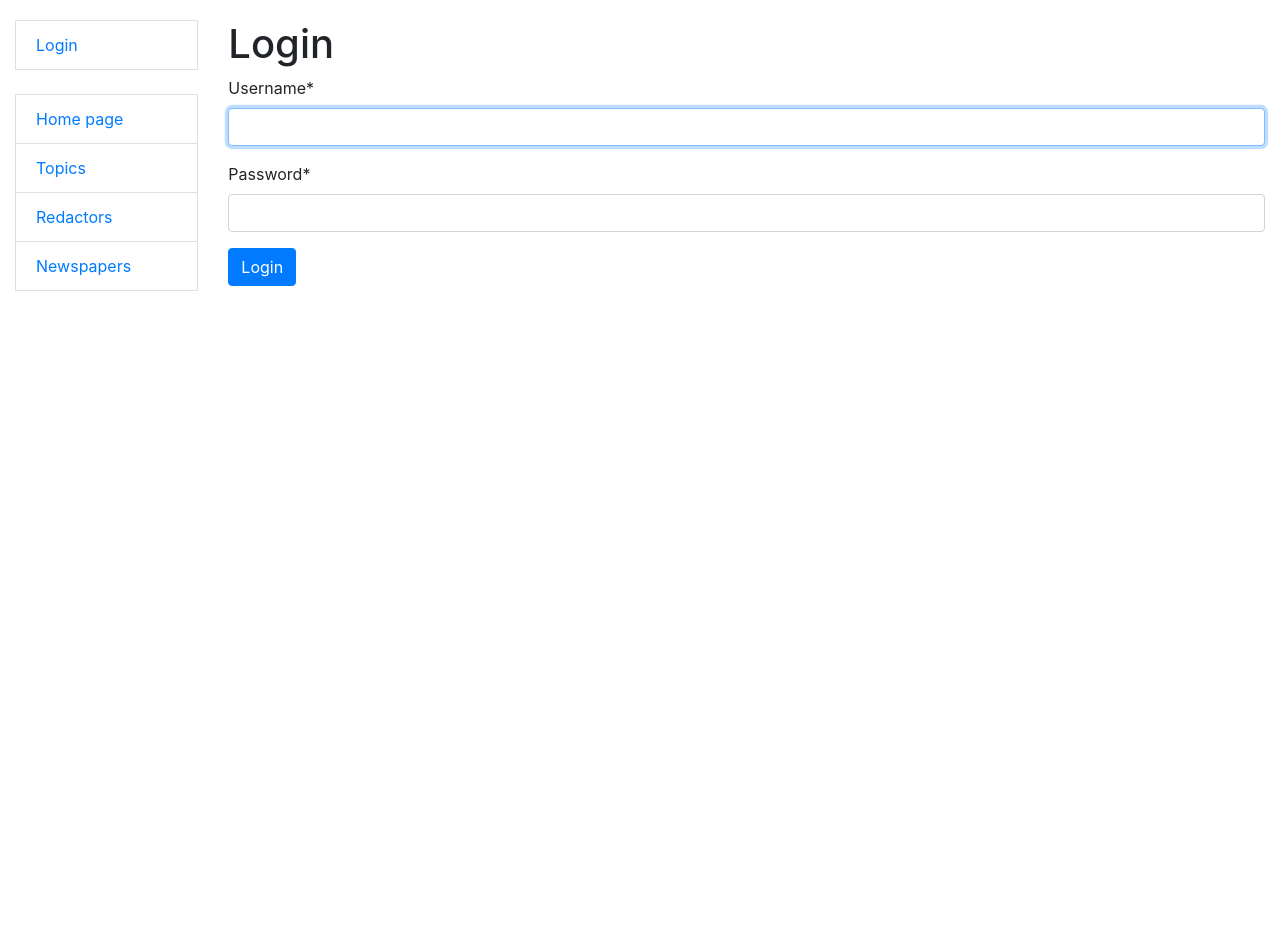
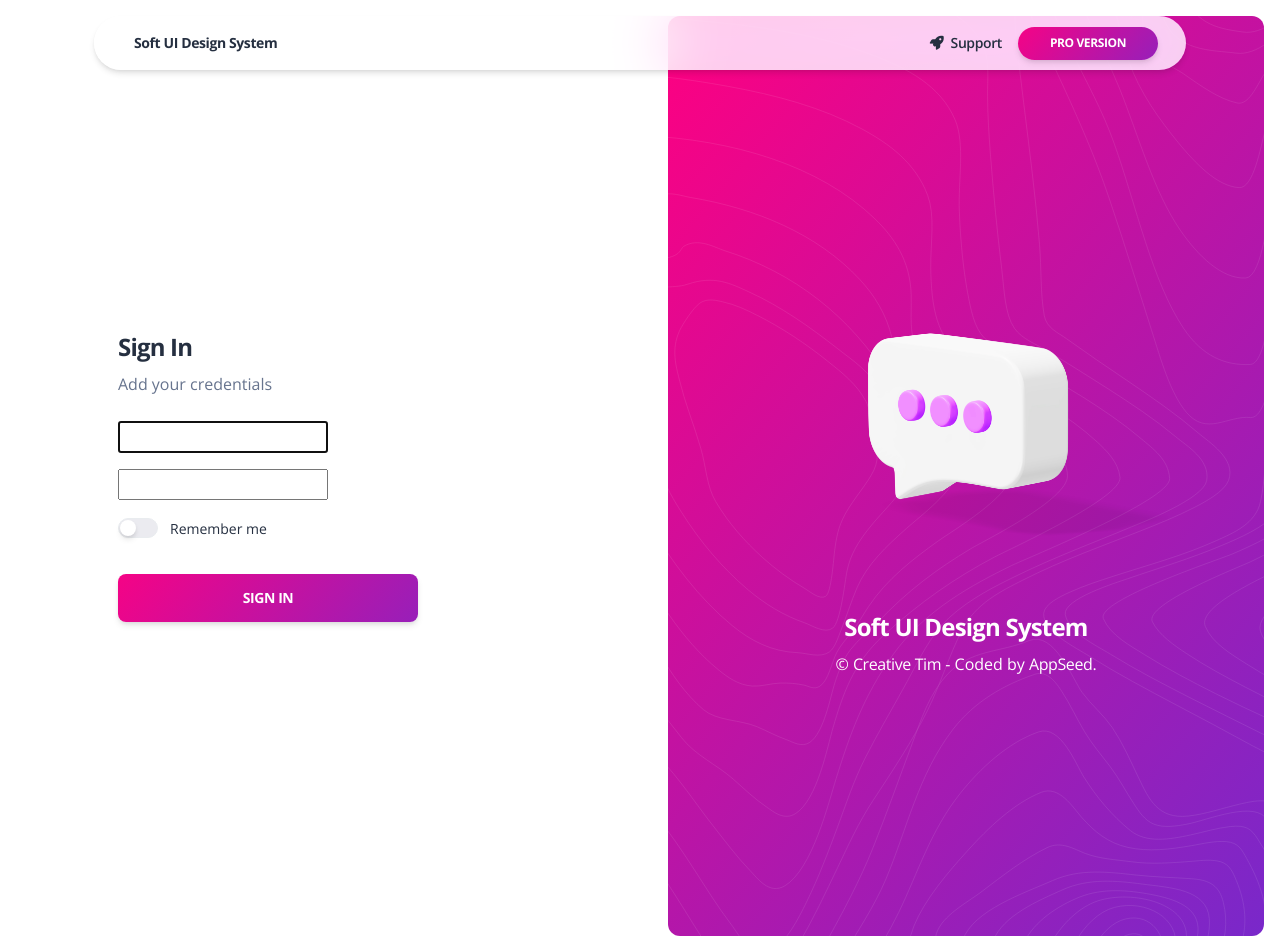
Before and after one commit to tpavliohlo/media-agency, a Django app: page /accounts/login/ in a window 1280 px wide. Run offline with Django 5.2, Linux system fonts and the light colour scheme; some libraries are stand-ins or nearby versions.

Commit message:
add based-presentation page from bootstrap template

```diff
--- /dev/null
+++ b/templates/layouts/base-fullscreen.html
@@ -0,0 +1,53 @@
+<!--
+=========================================================
+* Soft UI Design System - v1.0.1
+=========================================================
+
+* Product Page: https://www.creative-tim.com/product/soft-ui-design-system
+* Copyright 2021 Creative Tim (https://www.creative-tim.com)
+
+Coded by www.creative-tim.com
+
+ =========================================================
+
+* The above copyright notice and this permission notice shall be included in all copies or substantial portions of the Software. -->
+<!DOCTYPE html>
+<html lang="en">
+
+<head>
+  <meta charset="utf-8" />
+  <meta name="viewport" content="width=device-width, initial-scale=1, shrink-to-fit=no">
+  <link rel="apple-touch-icon" sizes="76x76" href="{{ ASSETS_ROOT }}/img/apple-icon.png">
+  <link rel="icon" type="image/png" href="{{ ASSETS_ROOT }}/img/favicon.png">
+  <link rel="canonical" href="https://appseed.us/ui-kit/soft-ui-design-system"/>
+
+  <title>
+    Django Soft UI Design System - {% block title %}{% endblock %} | AppSeed
+  </title>
+
+  <!--     Fonts and icons     -->
+  <link href="https://fonts.googleapis.com/css?family=Open+Sans:300,400,600,700" rel="stylesheet" />
+  <!-- Nucleo Icons -->
+  <link href="{{ ASSETS_ROOT }}/css/nucleo-icons.css" rel="stylesheet" />
+  <link href="{{ ASSETS_ROOT }}/css/nucleo-svg.css" rel="stylesheet" />
+  <!-- Font Awesome Icons -->
+  <script src="https://kit.fontawesome.com/42d5adcbca.js" crossorigin="anonymous"></script>
+  <link href="{{ ASSETS_ROOT }}/css/nucleo-svg.css" rel="stylesheet" />
+  <!-- CSS Files -->
+  <link id="pagestyle" href="{{ ASSETS_ROOT }}/css/soft-design-system.css?v=1.0.1" rel="stylesheet" />
+
+  <!-- Specific CSS goes HERE -->
+  {% block stylesheets %}{% endblock stylesheets %}
+
+</head>
+<body class="{% block body_class %}{% endblock body_class %}">
+
+    {% block content %}{% endblock content %}
+
+    {% include "includes/scripts.html" %}
+
+  <!-- Specific JS goes HERE -->
+  {% block javascripts %}{% endblock javascripts %}
+
+</body>
+</html>
--- a/templates/registration/login.html
+++ b/templates/registration/login.html
@@ -1,22 +1,82 @@
-{% extends "base.html" %}
-{% load crispy_forms_filters %}
-{% load crispy_forms_tags %}
+{% extends 'layouts/base-fullscreen.html' %}
+
+{% block title %} Sign IN {% endblock title %}
+
+<!-- Specific CSS goes HERE -->
+{% block stylesheets %}{% endblock stylesheets %}
+
+{% block body_class %} sign-in-illustration {% endblock body_class %}
 
 {% block content %}
-  {% if form.errors %}
-    <p class="alert alert-danger">Your username and password didn't match. Please try again.</p>
-  {% endif %}
 
-  <h1>Login</h1>
+  {% include "includes/navigation-auth.html" %}
 
-  {% if next %}
-    <p>Please log in to see this page.</p>
-  {% endif %}
+  <section>
+    <div class="page-header section-height-100">
+      <div class="container">
+        <div class="row">
+          <div class="col-xl-4 col-lg-5 col-md-7 d-flex flex-column mx-lg-0 mx-auto">
+            <div class="card card-plain">
+              <div class="card-header pb-0 text-left">
+                <h4 class="font-weight-bolder">Sign In</h4>
+                <p class="mb-0">
+                  {% if msg %}
+                      {{ msg | safe }}
+                  {% else %}
+                      Add your credentials
+                  {% endif %}
+                </p>
+              </div>
+              <div class="card-body">
 
-  <form method="post" action="{% url 'login' %}">
-    {% csrf_token %}
-    {{ form|crispy }}
-    <input type="submit" value="Login" class="btn btn-primary" />
-    <input type="hidden" name="next" value="{{ next }}" />
-  </form>
-{% endblock %}
+                <form method="post" action="" role="form">
+
+                  {% csrf_token %}
+
+                  <div class="mb-3">
+                    {{ form.username }}
+                  </div>
+                  <div class="mb-3">
+                    {{ form.password }}
+                  </div>
+                  <div class="form-check form-switch">
+                    <input class="form-check-input" type="checkbox" id="rememberMe">
+                    <label class="form-check-label" for="rememberMe">Remember me</label>
+                  </div>
+                  <div class="text-center">
+                    <button type="submit" name="login"
+                            class="btn btn-lg bg-gradient-primary btn-lg w-100 mt-4 mb-0">Sign in</button>
+                  </div>
+                </form>
+              </div>
+
+            </div>
+          </div>
+          <div class="col-6 d-lg-flex d-none h-100 my-auto pe-0 position-absolute top-0 end-0 text-center justify-content-center flex-column">
+            <div class="position-relative bg-gradient-primary h-100 m-3 px-7 border-radius-lg d-flex flex-column justify-content-center">
+              <img src="{{ ASSETS_ROOT }}/img/shapes/pattern-lines.svg" alt="pattern-lines" class="position-absolute opacity-4 start-0">
+              <div class="position-relative">
+                <img class="max-width-500 w-100 position-relative z-index-2" src="{{ ASSETS_ROOT }}/img/illustrations/chat.png">
+              </div>
+              <h4 class="mt-5 text-white font-weight-bolder">
+                Soft UI Design System
+              </h4>
+              <p class="text-white">
+                &copy; <a target="_blank" class="text-white" href="https://bit.ly/3fKQZaL" target="_blank">Creative Tim</a>
+                - Coded by <a class="text-white" target="_blank" href="https://appseed.us" target="_blank">AppSeed</a>.
+              </p>
+            </div>
+          </div>
+        </div>
+      </div>
+    </div>
+  </section>
+
+{% endblock content %}
+
+<!-- Specific JS goes HERE -->
+{% block javascripts %}
+
+  <script src="{{ ASSETS_ROOT }}/js/soft-design-system.min.js?v=1.0.1" type="text/javascript"></script>
+
+{% endblock javascripts %}
```
